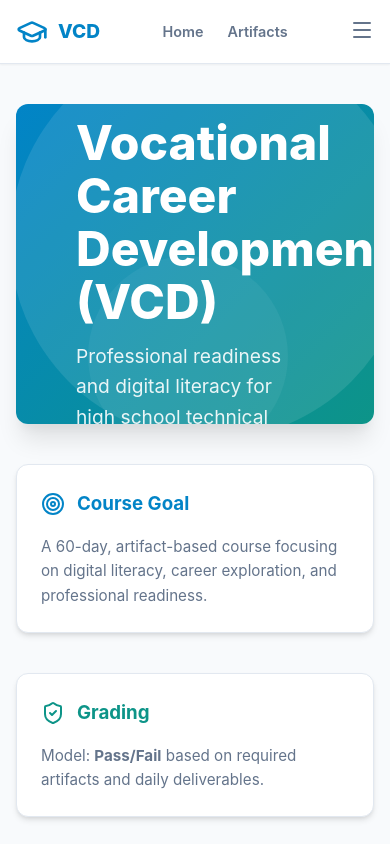
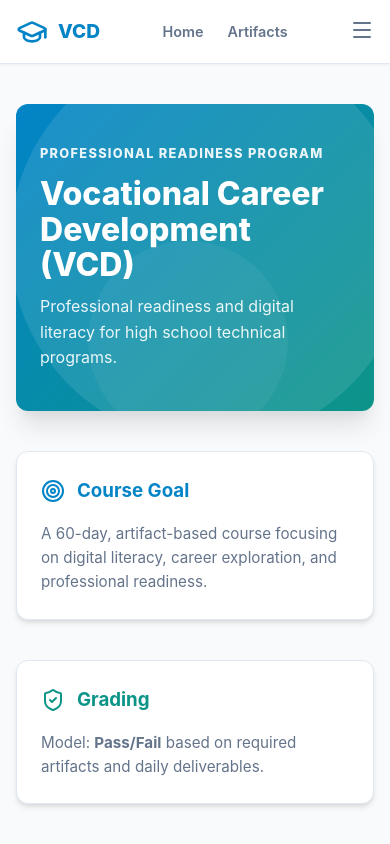
Before and after one commit to ProfessorYeager/vocational-career-development, a React (Vite) app: page / in a window 390 px wide. Shown: the top 844 px of the page. Built offline with nearby package versions, Linux system fonts and the light colour scheme.

Commit message:
Fix hero card text cutoff on mobile devices

```diff
--- a/src/index.css
+++ b/src/index.css
@@ -96,3 +96,90 @@ button {
     padding: 0 16px;
   }
 }
+
+/* Hero Section Styles */
+.hero-card {
+  padding: 0;
+  overflow: hidden;
+  border: none;
+  position: relative;
+  margin-bottom: 40px;
+  box-shadow: 0 20px 25px -5px rgba(0, 0, 0, 0.1), 0 10px 10px -5px rgba(0, 0, 0, 0.04);
+}
+
+.hero-content {
+  height: 320px;
+  background: linear-gradient(135deg, #0284c7 0%, #0d9488 100%);
+  display: flex;
+  flex-direction: column;
+  justify-content: center;
+  padding: 60px;
+  position: relative;
+  overflow: hidden;
+}
+
+.hero-circle-1 {
+  position: absolute;
+  top: -20%;
+  right: -10%;
+  width: 400px;
+  height: 400px;
+  background: rgba(255, 255, 255, 0.1);
+  border-radius: 50%;
+}
+
+.hero-circle-2 {
+  position: absolute;
+  bottom: -10%;
+  left: 20%;
+  width: 200px;
+  height: 200px;
+  background: rgba(255, 255, 255, 0.05);
+  border-radius: 50%;
+}
+
+.hero-text-container {
+  position: relative;
+  z-index: 1;
+}
+
+.hero-label {
+  color: rgba(255, 255, 255, 0.9);
+  text-transform: uppercase;
+  font-size: 0.8rem;
+  font-weight: 800;
+  letter-spacing: 0.1em;
+  margin-bottom: 12px;
+  display: block;
+}
+
+.hero-title {
+  color: white;
+  font-size: 3rem;
+  font-weight: 800;
+  margin-bottom: 12px;
+  line-height: 1.1;
+}
+
+.hero-subtitle {
+  color: rgba(255, 255, 255, 0.9);
+  font-size: 1.2rem;
+  max-width: 600px;
+}
+
+/* Mobile Responsive Adjustments */
+@media (max-width: 640px) {
+  .hero-content {
+    height: auto;
+    min-height: 280px;
+    padding: 40px 24px;
+  }
+
+  .hero-title {
+    font-size: 2rem;
+  }
+
+  .hero-subtitle {
+    font-size: 1rem;
+  }
+}
--- a/src/pages/Home.jsx
+++ b/src/pages/Home.jsx
@@ -9,56 +9,16 @@ const Home = () => {
     return (
         <div className="container">
             {/* Hero Section */}
-            <section className="card" style={{
-                padding: 0,
-                overflow: 'hidden',
-                border: 'none',
-                position: 'relative',
-                marginBottom: '40px',
-                boxShadow: '0 20px 25px -5px rgba(0, 0, 0, 0.1), 0 10px 10px -5px rgba(0, 0, 0, 0.04)'
-            }}>
-                <div style={{
-                    height: '320px',
-                    background: 'linear-gradient(135deg, #0284c7 0%, #0d9488 100%)',
-                    display: 'flex',
-                    flexDirection: 'column',
-                    justifyContent: 'center',
-                    padding: '60px',
-                    position: 'relative',
-                    overflow: 'hidden'
-                }}>
+            <section className="card hero-card">
+                <div className="hero-content">
                     {/* Abstract decorative elements */}
-                    <div style={{
-                        position: 'absolute',
-                        top: '-20%',
-                        right: '-10%',
-                        width: '400px',
-                        height: '400px',
-                        background: 'rgba(255,255,255,0.1)',
-                        borderRadius: '50%',
-                    }}></div>
-                    <div style={{
-                        position: 'absolute',
-                        bottom: '-10%',
-                        left: '20%',
-                        width: '200px',
-                        height: '200px',
-                        background: 'rgba(255,255,255,0.05)',
-                        borderRadius: '50%',
-                    }}></div>
+                    <div className="hero-circle-1"></div>
+                    <div className="hero-circle-2"></div>
 
-                    <div style={{ position: 'relative', zIndex: 1 }}>
-                        <span style={{
-                            color: 'rgba(255,255,255,0.9)',
-                            textTransform: 'uppercase',
-                            fontSize: '0.8rem',
-                            fontWeight: 800,
-                            letterSpacing: '0.1em',
-                            marginBottom: '12px',
-                            display: 'block'
-                        }}>Professional Readiness Program</span>
-                        <h1 style={{ color: 'white', fontSize: '3rem', fontWeight: 800, marginBottom: '12px', lineHeight: 1.1 }}>{site.title}</h1>
-                        <p style={{ color: 'rgba(255,255,255,0.9)', fontSize: '1.2rem', maxWidth: '600px' }}>{site.subtitle}</p>
+                    <div className="hero-text-container">
+                        <span className="hero-label">Professional Readiness Program</span>
+                        <h1 className="hero-title">{site.title}</h1>
+                        <p className="hero-subtitle">{site.subtitle}</p>
                     </div>
                 </div>
             </section>
```
